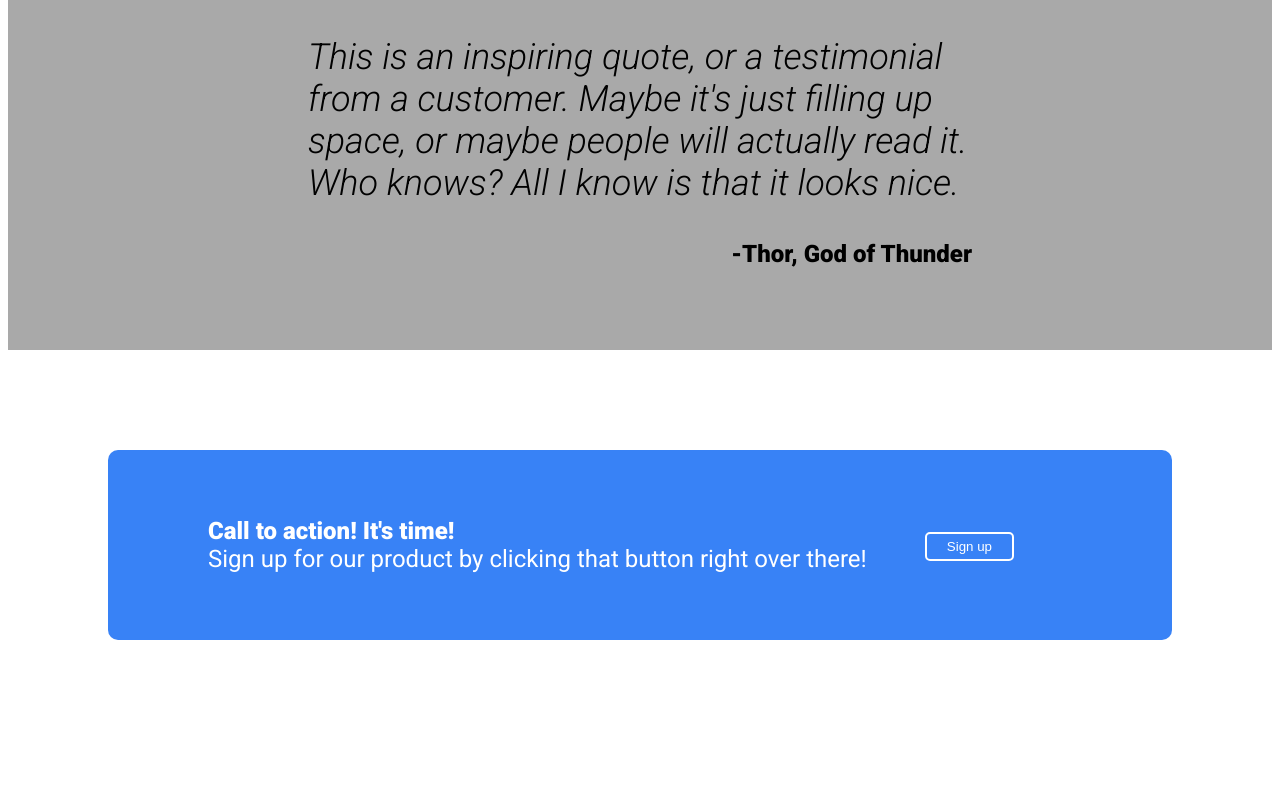
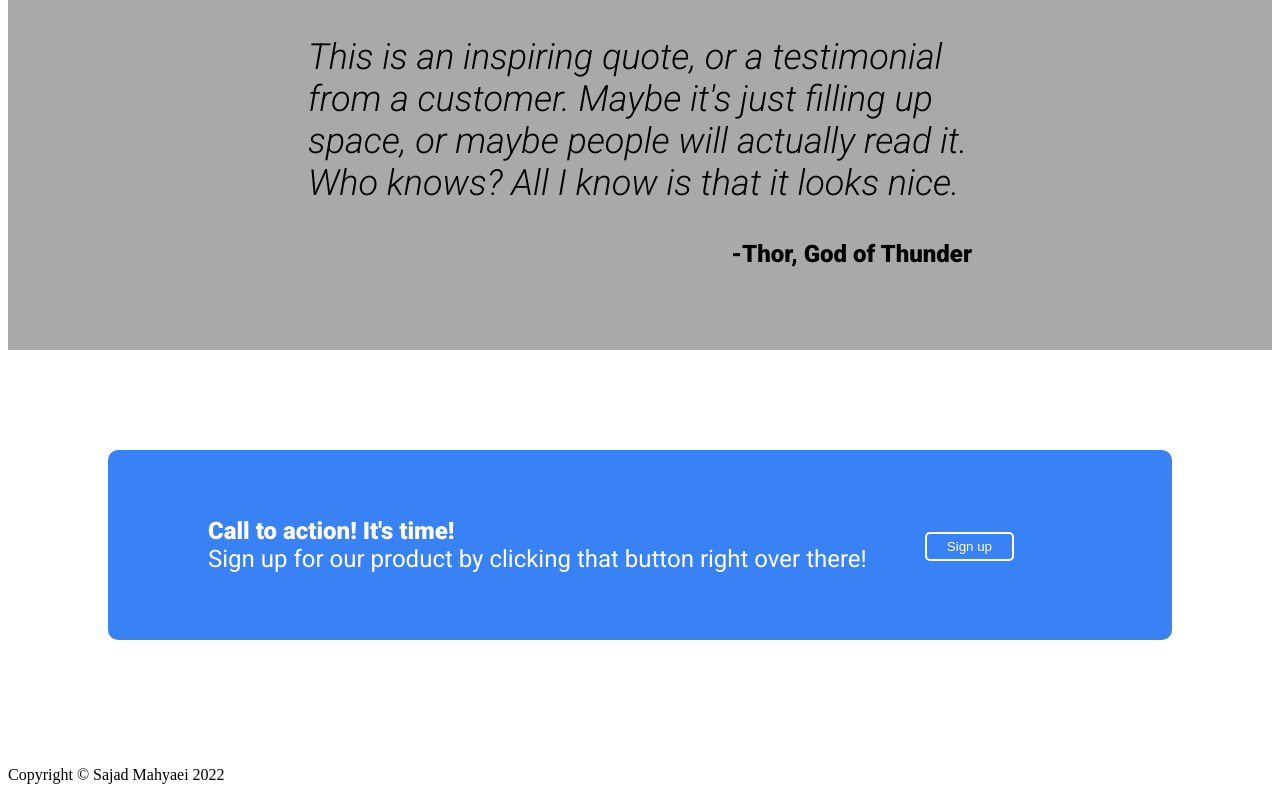
Before and after one commit to Sajadmhy/Landing_Page, a plain HTML site: page index.html in a window 1280 px wide. Shown: the part 1010-1810 px from the top of the page. Before the commit the page ends 1768 px from the top, so only its background shows below. Drawn offline with Linux system fonts and the light colour scheme.

Commit message:
Add footer to index.html

```diff
--- a/index.html
+++ b/index.html
@@ -62,5 +62,8 @@
         button right over there!</p>
         <div class="cta-item"><button class="cta-button" >Sign up</button></div>
         </div> </div>
-</body>
+        <div class="footer">
+            <p>Copyright © Sajad Mahyaei 2022</p>
+        </div>
+    </body>
 </html>
```
Also changed, not shown: style.css (line endings or trailing spaces).
